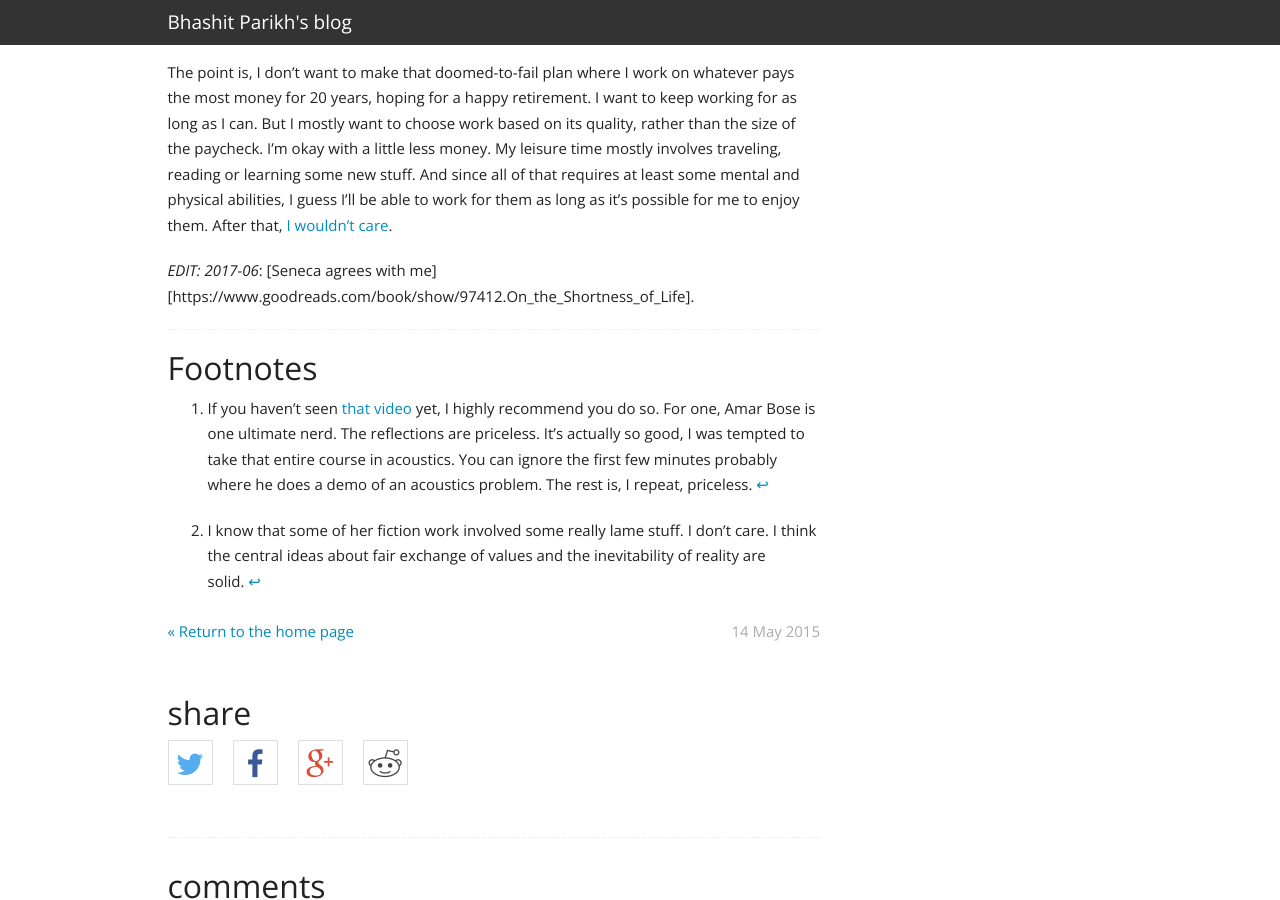
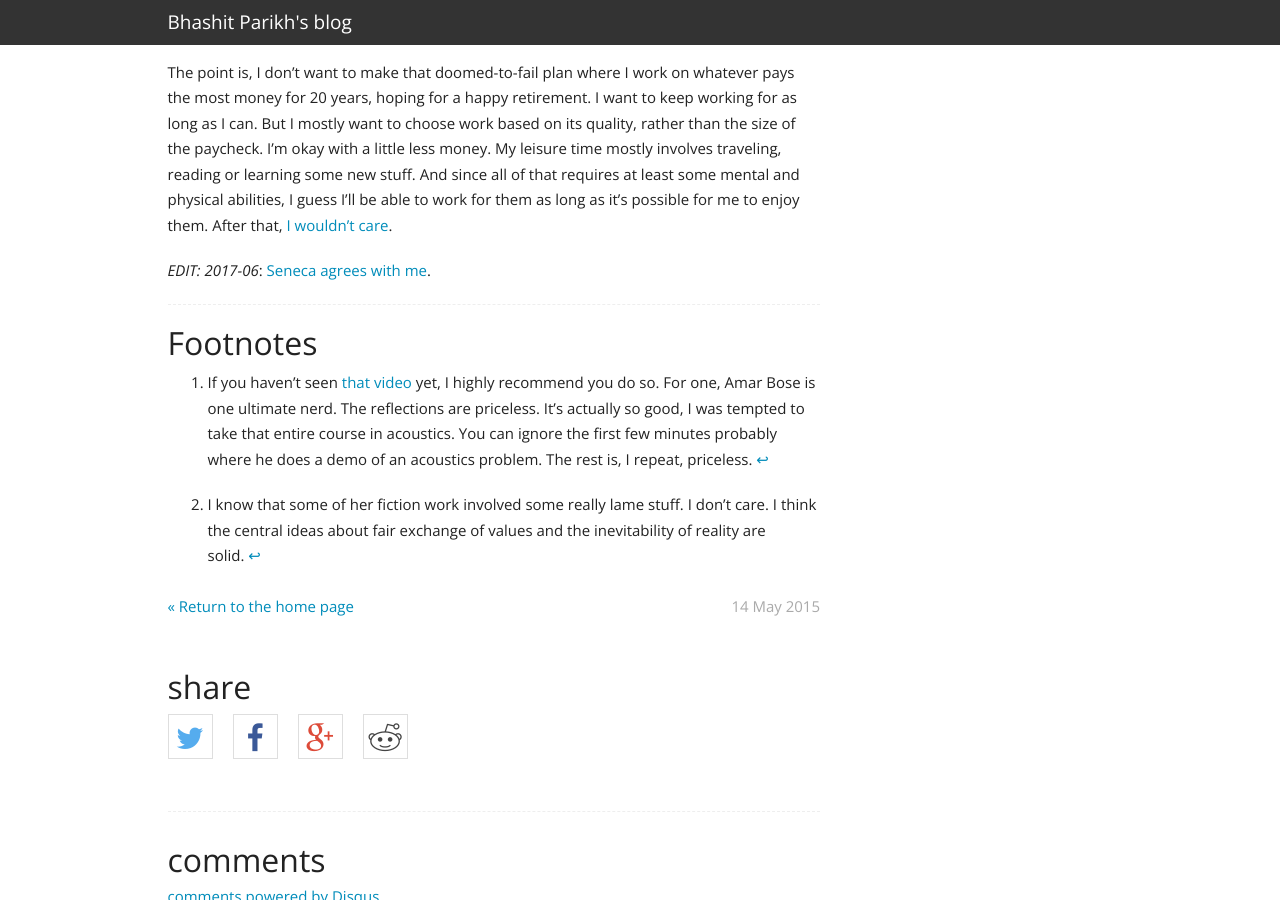
Before and after one commit to Bhashit/bhashit.github.io, a Jekyll site: the page built from _posts/2015-05-14-on-work.markdown, in a window 1280 px wide and 900 px high, scrolled down 2055 px. Built offline with Jekyll 4.4.1, drawn with Linux system fonts in a browser that asks for light colours; comment, search, counter and statistics services are not loaded.

Commit message:
small change

```diff
--- a/_posts/2015-05-14-on-work.markdown
+++ b/_posts/2015-05-14-on-work.markdown
@@ -117,7 +117,7 @@ of that requires at least some mental and physical abilities, I guess
 I'll be able to work for them as long as it's possible for me to enjoy
 them. After that, [I wouldn't care][being-mortal].
 
-*EDIT: 2017-06*: [Seneca agrees with me][https://www.goodreads.com/book/show/97412.On_the_Shortness_of_Life].
+*EDIT: 2017-06*: [Seneca agrees with me](https://www.goodreads.com/book/show/97412.On_the_Shortness_of_Life]).
 
 ## Footnotes
 
```
